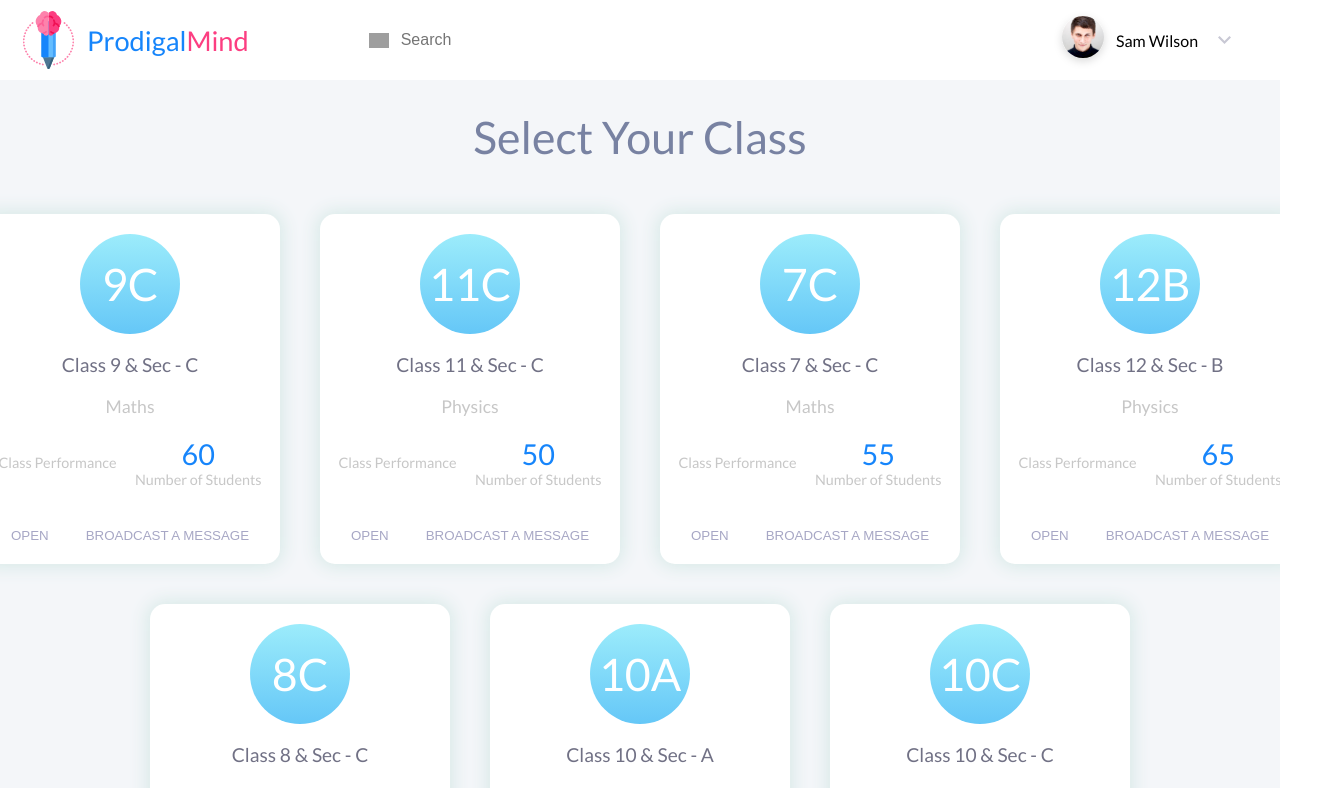
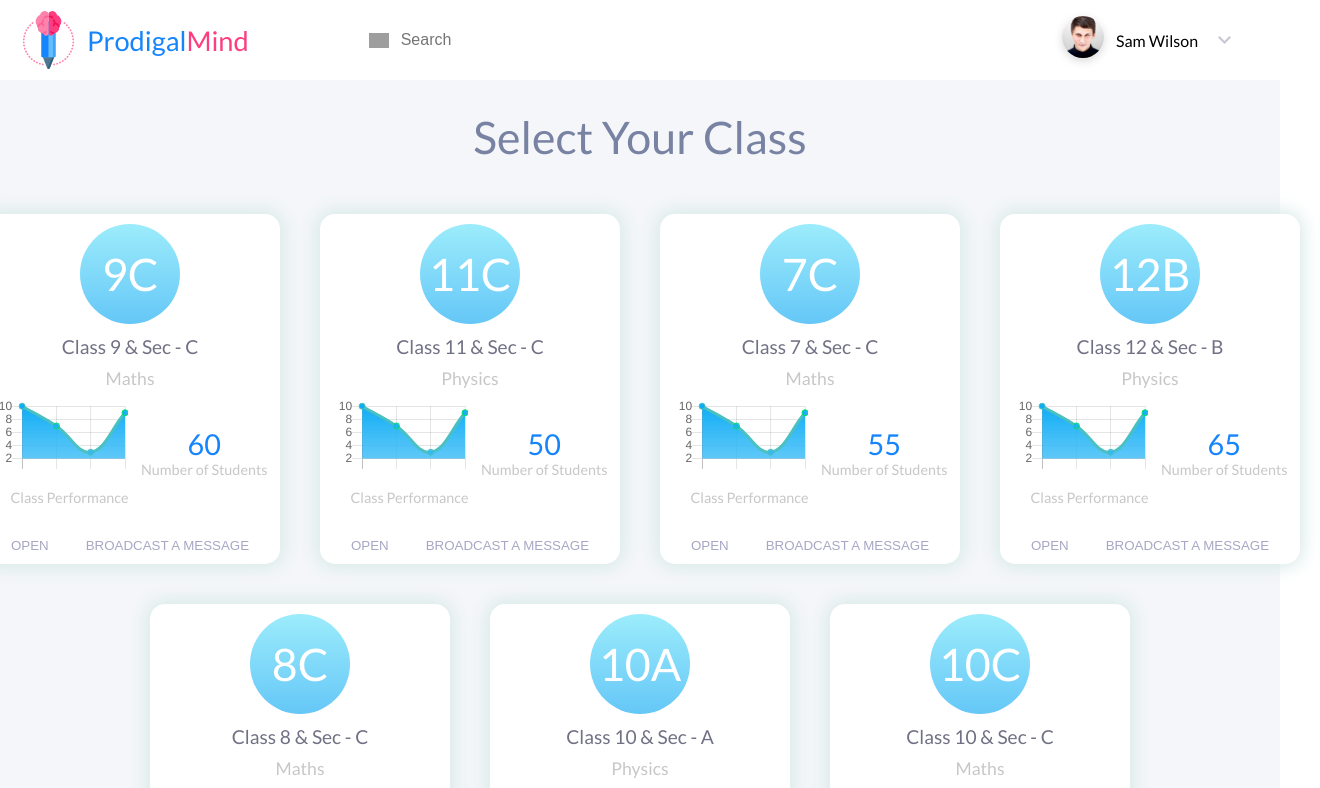
Before and after one commit to guptaashish190/prodigalmind, a React app: page /teacher in a window 1280 px wide. Shown: the top 788 px of the page, 1320 px wide, since content can reach past the window. Built offline with nearby package versions, Linux system fonts and the light colour scheme; grey boxes are pictures that could not be loaded.

Commit message:
added graph on overview screen

```diff
--- a/src/components/Teacher/ClassOverview/card.js
+++ b/src/components/Teacher/ClassOverview/card.js
@@ -1,7 +1,18 @@
 import React from 'react';
+import { Line } from 'react-chartjs-2';
+import { chart1Data } from './chartdata';
 
 class Card extends React.Component {
   render() {
+    const optionssmall = {
+      legend: {
+        display: false,
+      },
+      line: {
+        borderColor: 'red',
+      },
+    };
+
     return (
       <div className="overview-card">
         <div className="class-ball">
@@ -14,7 +25,13 @@ class Card extends React.Component {
         <span className="subject">{this.props.details.subject}</span>
         <div className="stats">
           <div className="graph-overview">
-                Class Performance
+            <Line
+              data={chart1Data}
+              width={120}
+              height={80}
+              options={optionssmall}
+            />
+            <span>Class Performance</span>
           </div>
           <div className="population">
             <h2>{this.props.details.pop}</h2>
--- /dev/null
+++ b/src/components/Teacher/ClassOverview/chartdata.js
@@ -0,0 +1,28 @@
+module.exports = {
+  chart1Data: (canvas) => {
+    const ctx = canvas.getContext('2d');
+
+    let grd = ctx.createLinearGradient(150.000, 0.000, 150.000, 300.000);
+
+    grd.addColorStop(0.000, 'rgba(4, 169, 245, 1.000)');
+    grd.addColorStop(0.991, 'rgba(255, 255, 255, 0.000)');
+
+    return {
+      labels: ['', '', '', ''],
+      datasets: [
+        {
+          data: [
+            10, 7, 3, 9,
+          ],
+          backgroundColor: grd,
+          borderColor: [
+            'rgba(75,192,192, 1)',
+            'rgba(1, 223, 111, 1)',
+            'rgba(75,192,192, 1)',
+            'rgba(1, 223, 111, 1)',
+          ],
+        },
+      ],
+    };
+  },
+};
--- a/src/components/Teacher/ClassOverview/index.js
+++ b/src/components/Teacher/ClassOverview/index.js
@@ -1,5 +1,6 @@
 import React from 'react';
 import Card from './card';
+
 
 class Overview extends React.Component {
     arr = [{ class: '9C', subject: 'Maths', pop: 60 }, { class: '11C', subject: 'Physics', pop: 50 },
--- a/src/styles/ClassOverview.scss
+++ b/src/styles/ClassOverview.scss
@@ -4,7 +4,7 @@
     flex-direction: column;
     align-items: center;
     justify-content: center;
-    .overview-row{
+       .overview-row{
         display: flex;
     .overview-card{
         background-color: white;
@@ -58,6 +58,14 @@
                     font-weight: 300;
                 }
             }
+            .graph-overview{
+               display: flex;
+               flex-direction: column;
+               align-items: center;
+               span{
+                   margin-left: 18px;
+               }
+            }
         }
         .btn-container{
             width: 100%;
@@ -68,6 +76,9 @@
             border: none;
             color: #A7A7C5;
         }
+        button:focus{
+            outline: none;
+        }
     }
     }
 }
--- a/src/styles/styles.scss
+++ b/src/styles/styles.scss
@@ -6,8 +6,7 @@ body{
 @import url('https://fonts.googleapis.com/css?family=Lato');
 
 .body-container{
-    position: fixed;
-    overflow-y: scroll;
+    height: 100%;
     display: flex;
     flex-direction: column;
     background-color: #F4F6F9;
```
